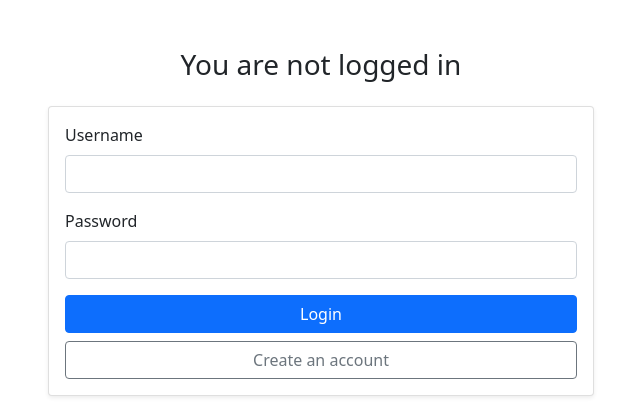
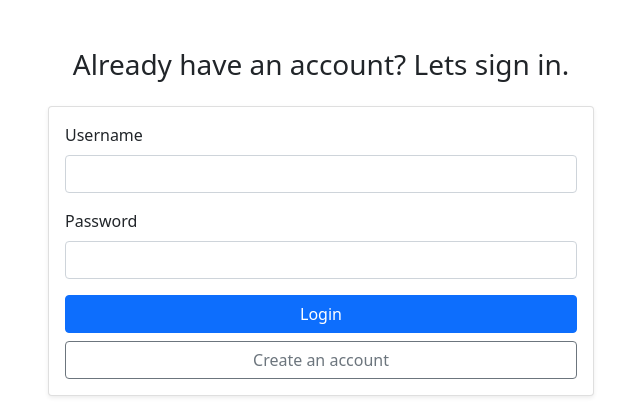
Before and after one commit to Harsh-Tuwar/cosc-4806-5, a PHP site: page /login in a window 1280 px wide. Shown: the top 420 px of the page, without its empty margins (319-959 px from the left). Run offline with PHP 8.4, Linux system fonts and the light colour scheme; data that the repository does not hold is empty.

Commit message:
minor word changes to the sign in page.

```diff
--- a/app/views/login/index.php
+++ b/app/views/login/index.php
@@ -5,7 +5,7 @@
 			<div class="col-md-6">
 
 				<div class="text-center mb-4">
-					<h1 class="h3">You are not logged in</h1>
+					<h1 class="h3">Already have an account? Lets sign in.</h1>
 				</div>
 
 				<?php if (isset($_SESSION['login_error'])): ?>
```
